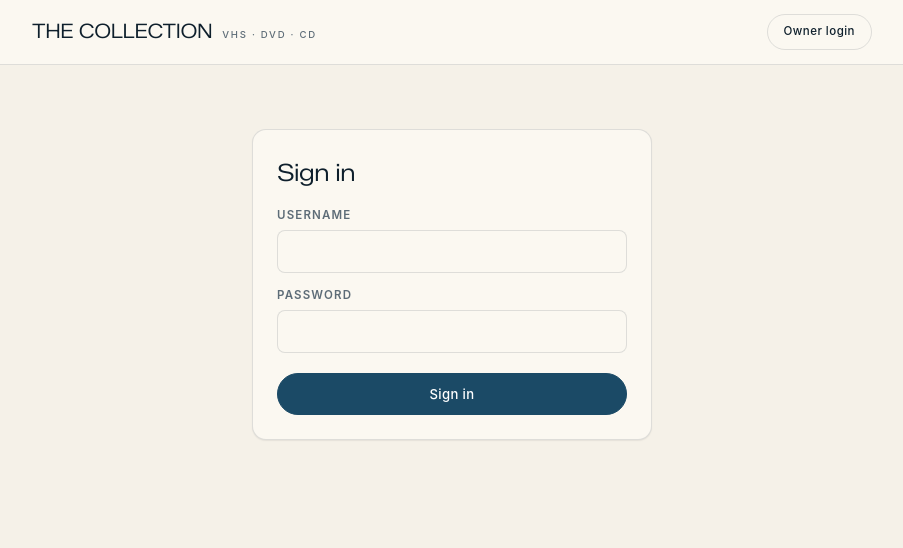
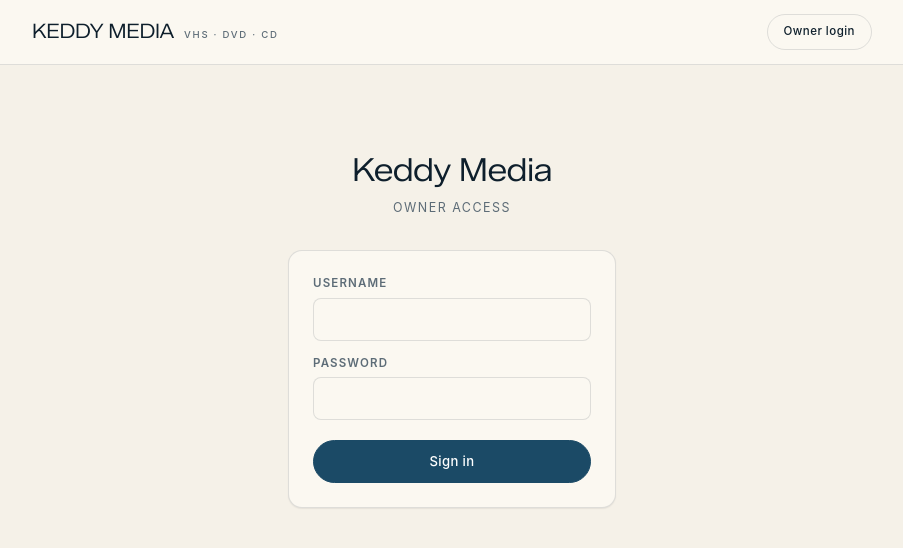
Before and after one commit to ottomahjong/physical-media, a React (Vite) app: page /login in a window 1280 px wide. Shown: the top 548 px of the page, without its empty margins (188-1091 px from the left). Built offline with nearby package versions, Linux system fonts and the light colour scheme; no server answers; a web font is replaced by a local one.

Commit message:
Rebrand to Keddy Media; login page redesign; remove search icon
https://claude.ai/code/session_018rvs6oyEe2mN1yUFaaLVf1

```diff
--- a/src/App.jsx
+++ b/src/App.jsx
@@ -13,7 +13,7 @@ function Header() {
     <header>
       <div className="bar">
         <Link to="/" className="brand">
-          <h1>The Collection</h1>
+          <h1>Keddy Media</h1>
           <span className="sub">VHS · DVD · CD</span>
         </Link>
         <nav>
--- a/src/pages/Home.jsx
+++ b/src/pages/Home.jsx
@@ -109,10 +109,7 @@ export default function Home() {
   return (
     <>
       <div className="controls">
-        <div className="searchwrap">
-          <svg width="18" height="18" viewBox="0 0 24 24" fill="none" stroke="currentColor" strokeWidth="2">
-            <circle cx="11" cy="11" r="7" /><path d="m21 21-4.3-4.3" />
-          </svg>
+        <div className="searchwrap solo">
           <input
             type="search"
             placeholder="Search a title or studio…"
--- a/src/pages/Login.jsx
+++ b/src/pages/Login.jsx
@@ -40,8 +40,16 @@ export default function Login() {
   }
 
   return (
-    <div className="panel" style={{ maxWidth: 400, margin: "48px auto" }}>
-      <h2>Sign in</h2>
+    <div style={{ maxWidth: 360, margin: "64px auto", padding: "0 16px" }}>
+      <div style={{ textAlign: "center", marginBottom: 32 }}>
+        <h1 style={{ fontFamily: "var(--font-display)", fontWeight: 350, fontSize: "2rem", letterSpacing: "-0.02em" }}>
+          Keddy Media
+        </h1>
+        <p style={{ fontSize: "0.78rem", color: "var(--fg-muted)", marginTop: 4, letterSpacing: "0.12em", textTransform: "uppercase" }}>
+          Owner access
+        </p>
+      </div>
+      <div className="panel">
         <form onSubmit={submit}>
           <label>Username</label>
           <input
@@ -60,12 +68,13 @@ export default function Login() {
             required
           />
           {error && <p className="err">{error}</p>}
-        <div className="formbtns" style={{ marginTop: 20 }}>
+          <div style={{ marginTop: 20 }}>
             <button className="btn primary" style={{ width: "100%" }} disabled={busy}>
               {busy ? "Signing in…" : "Sign in"}
             </button>
           </div>
         </form>
       </div>
+    </div>
   );
 }
```
Lines whose indentation alone changed are shown as unchanged.
